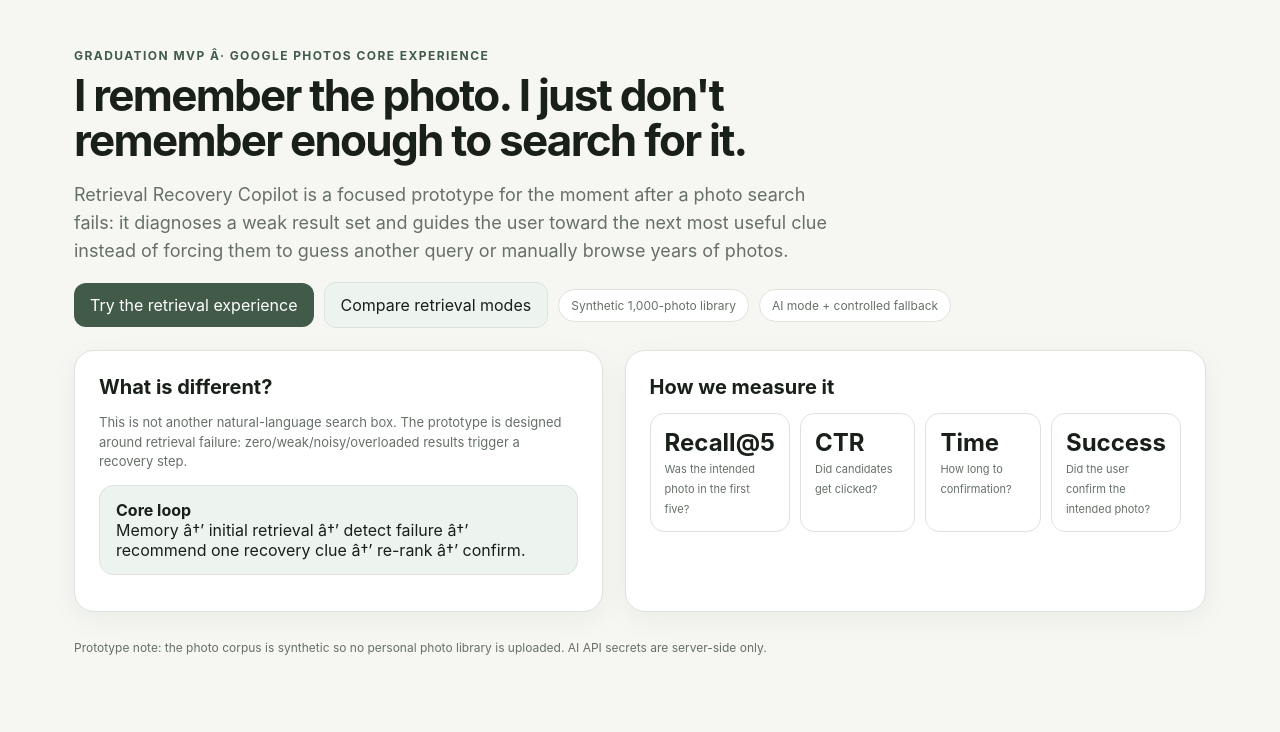
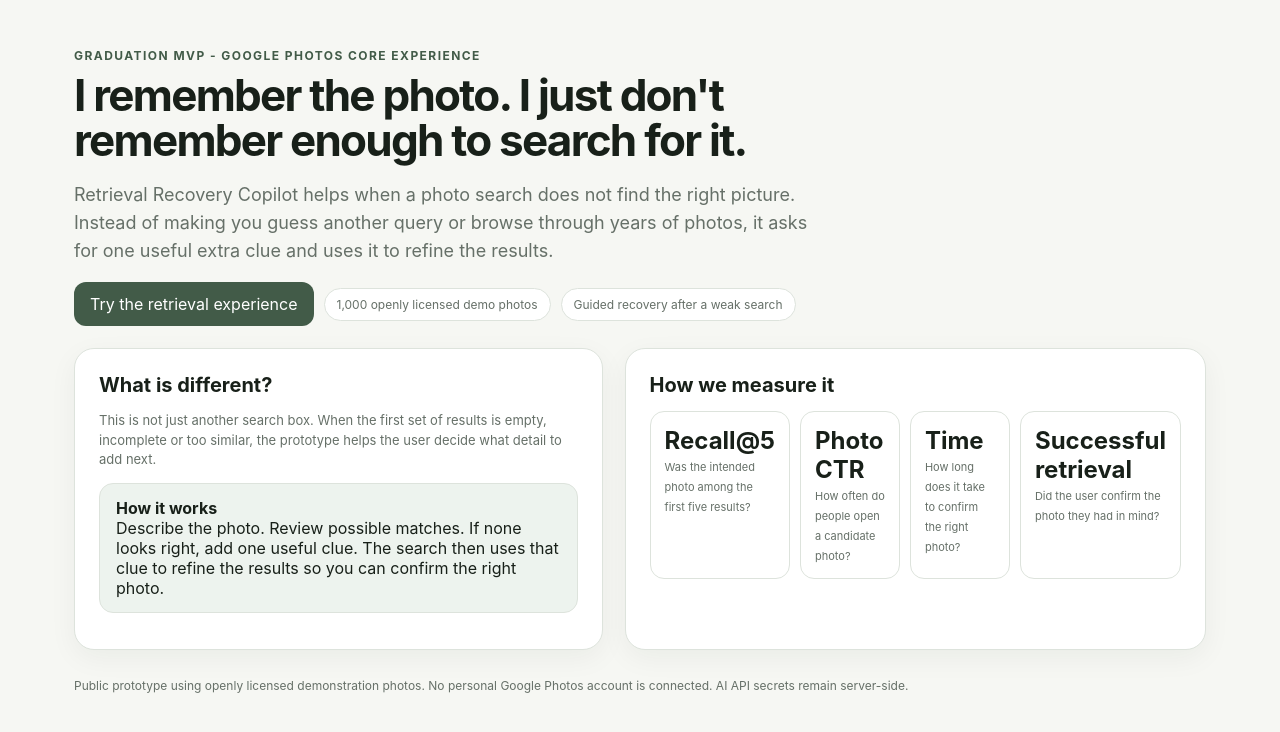
Before and after one commit to Sanbhati07/retrieval-recovery-copilot, a Next.js app: page / in a window 1280 px wide. Shown: the top 732 px of the page. Built offline with nearby package versions, Linux system fonts and the light colour scheme.

Commit message:
Simplify retrieval MVP homepage

```diff
--- a/app/page.tsx
+++ b/app/page.tsx
@@ -5,35 +5,64 @@ export default function Home() {
     <main className="wrap">
       <div className="top">
         <div>
-          <div className="eyebrow">Graduation MVP Â· Google Photos core experience</div>
+          <div className="eyebrow">Graduation MVP - Google Photos core experience</div>
           <h1>I remember the photo. I just don't remember enough to search for it.</h1>
           <p className="lead">
-            Retrieval Recovery Copilot is a focused prototype for the moment after a photo search fails: it diagnoses a weak result set and guides the user toward the next most useful clue instead of forcing them to guess another query or manually browse years of photos.
+            Retrieval Recovery Copilot helps when a photo search does not find the right picture. Instead of making you guess another query or browse through years of photos, it asks for one useful extra clue and uses it to refine the results.
           </p>
-          <div className="row" style={{marginTop:18}}>
-            <Link className="primary" href="/demo" style={{textDecoration:"none"}}>Try the retrieval experience</Link><Link className="secondary" href="/test" style={{textDecoration:"none"}}>Compare retrieval modes</Link>
-            <span className="pill">Synthetic 1,000-photo library</span>
-            <span className="pill">AI mode + controlled fallback</span>
+          <div className="row" style={{ marginTop: 18 }}>
+            <Link className="primary" href="/demo" style={{ textDecoration: "none" }}>
+              Try the retrieval experience
+            </Link>
+            <span className="pill">1,000 openly licensed demo photos</span>
+            <span className="pill">Guided recovery after a weak search</span>
           </div>
         </div>
       </div>
+
       <div className="grid">
         <section className="card">
-          <div className="section-title"><h2>What is different?</h2></div>
-          <p className="sub">This is not another natural-language search box. The prototype is designed around retrieval failure: zero/weak/noisy/overloaded results trigger a recovery step.</p>
-          <div className="banner"><b>Core loop</b><br/>Memory â†’ initial retrieval â†’ detect failure â†’ recommend one recovery clue â†’ re-rank â†’ confirm.</div>
+          <div className="section-title">
+            <h2>What is different?</h2>
+          </div>
+          <p className="sub">
+            This is not just another search box. When the first set of results is empty, incomplete or too similar, the prototype helps the user decide what detail to add next.
+          </p>
+          <div className="banner">
+            <b>How it works</b>
+            <br />
+            Describe the photo. Review possible matches. If none looks right, add one useful clue. The search then uses that clue to refine the results so you can confirm the right photo.
+          </div>
         </section>
+
         <section className="card">
-          <div className="section-title"><h2>How we measure it</h2></div>
+          <div className="section-title">
+            <h2>How we measure it</h2>
+          </div>
           <div className="statgrid">
-            <div className="stat"><b>Recall@5</b><span>Was the intended photo in the first five?</span></div>
-            <div className="stat"><b>CTR</b><span>Did candidates get clicked?</span></div>
-            <div className="stat"><b>Time</b><span>How long to confirmation?</span></div>
-            <div className="stat"><b>Success</b><span>Did the user confirm the intended photo?</span></div>
+            <div className="stat">
+              <b>Recall@5</b>
+              <span>Was the intended photo among the first five results?</span>
+            </div>
+            <div className="stat">
+              <b>Photo CTR</b>
+              <span>How often do people open a candidate photo?</span>
+            </div>
+            <div className="stat">
+              <b>Time</b>
+              <span>How long does it take to confirm the right photo?</span>
+            </div>
+            <div className="stat">
+              <b>Successful retrieval</b>
+              <span>Did the user confirm the photo they had in mind?</span>
+            </div>
           </div>
         </section>
       </div>
-      <p className="footer">Prototype note: the photo corpus is synthetic so no personal photo library is uploaded. AI API secrets are server-side only.</p>
+
+      <p className="footer">
+        Public prototype using openly licensed demonstration photos. No personal Google Photos account is connected. AI API secrets remain server-side.
+      </p>
     </main>
   );
 }
```
